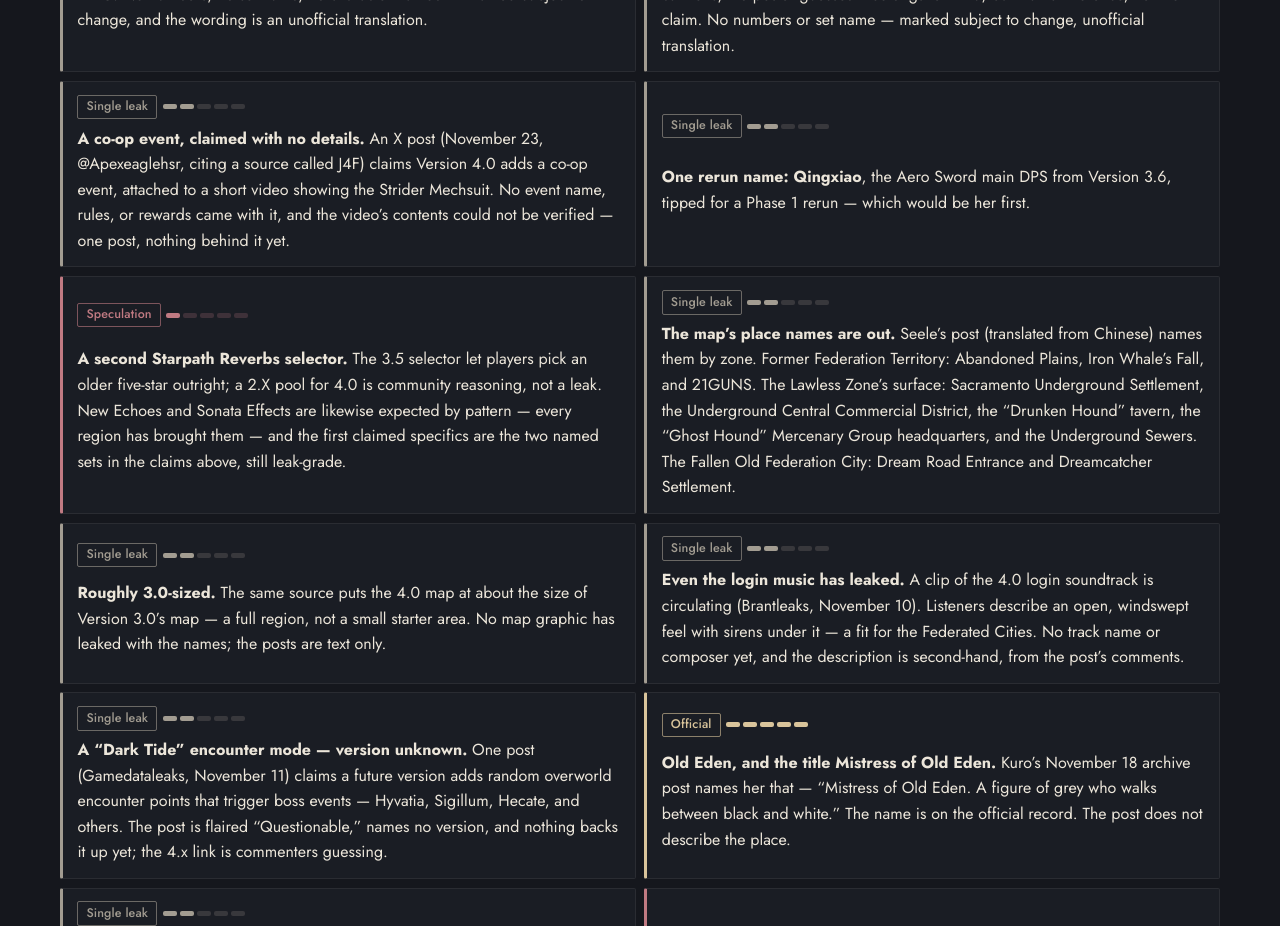
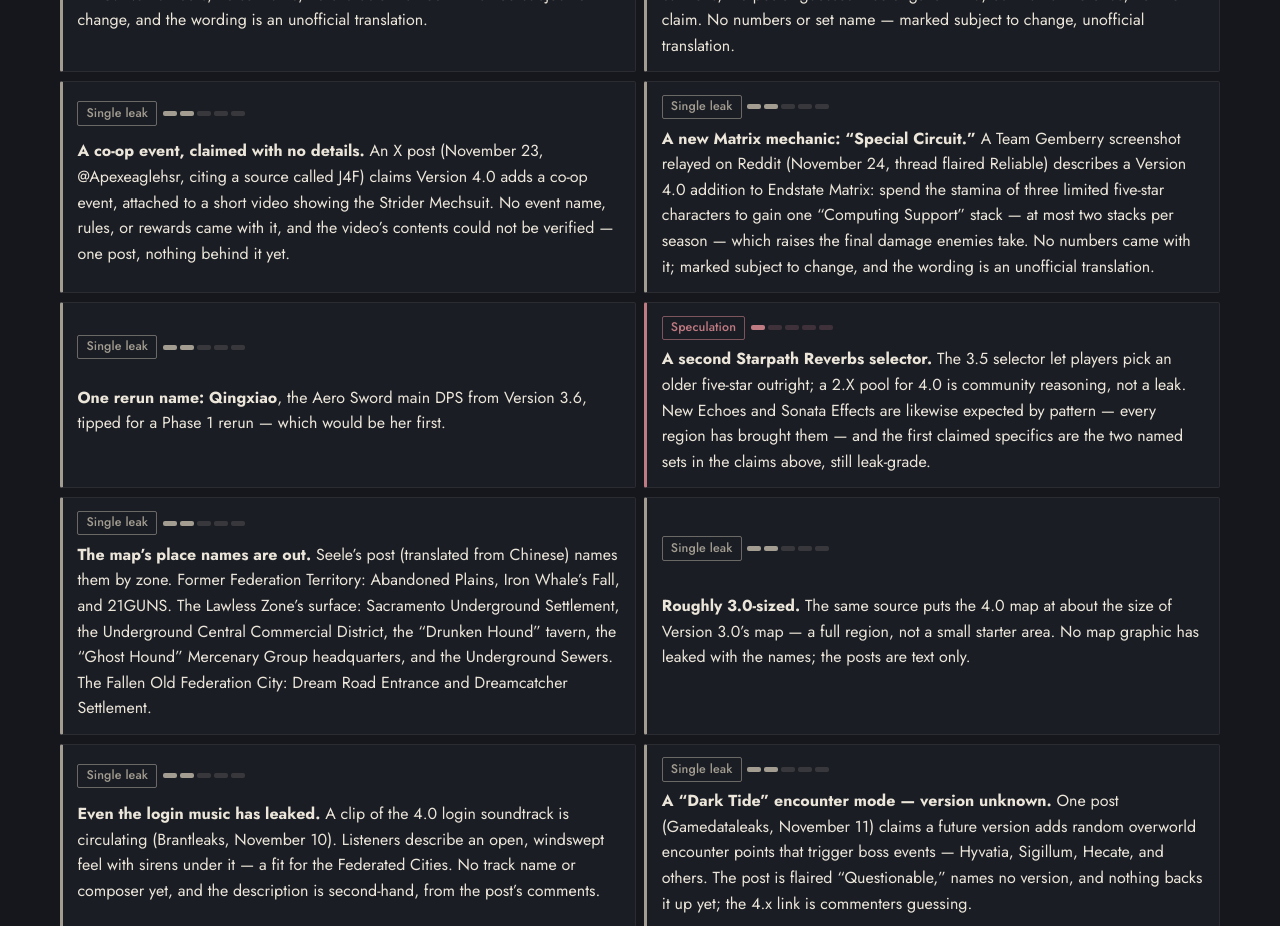
Before and after one commit to thomasttrr/wuwa-today, a Next.js app: page /leaks in a window 1280 px wide. Shown: the part 4480-5406 px from the top of the page. Built offline with nearby package versions, Linux system fonts and the light colour scheme.

Commit message:
Tom's Nov 24 approval: Special Circuit Matrix mechanic claim (Single leak) on /leaks

```diff
--- a/app/leaks/page.tsx
+++ b/app/leaks/page.tsx
@@ -413,6 +413,16 @@ export default function LeaksPage() {
               post, nothing behind it yet.
             </Claim>
             <Claim tag="Single leak">
+              <strong>A new Matrix mechanic: &ldquo;Special Circuit.&rdquo;</strong> A
+              Team Gemberry screenshot relayed on Reddit (November 24, thread
+              flaired Reliable) describes a Version 4.0 addition to Endstate
+              Matrix: spend the stamina of three limited five-star characters
+              to gain one &ldquo;Computing Support&rdquo; stack — at most two stacks
+              per season — which raises the final damage enemies take. No
+              numbers came with it; marked subject to change, and the wording
+              is an unofficial translation.
+            </Claim>
+            <Claim tag="Single leak">
               <strong>One rerun name: Qingxiao</strong>, the Aero Sword main DPS from Version 3.6,
               tipped for a Phase 1 rerun — which would be her first.
             </Claim>
```
Also changed, not shown: data/SOURCES.md (+11 -0 lines).
